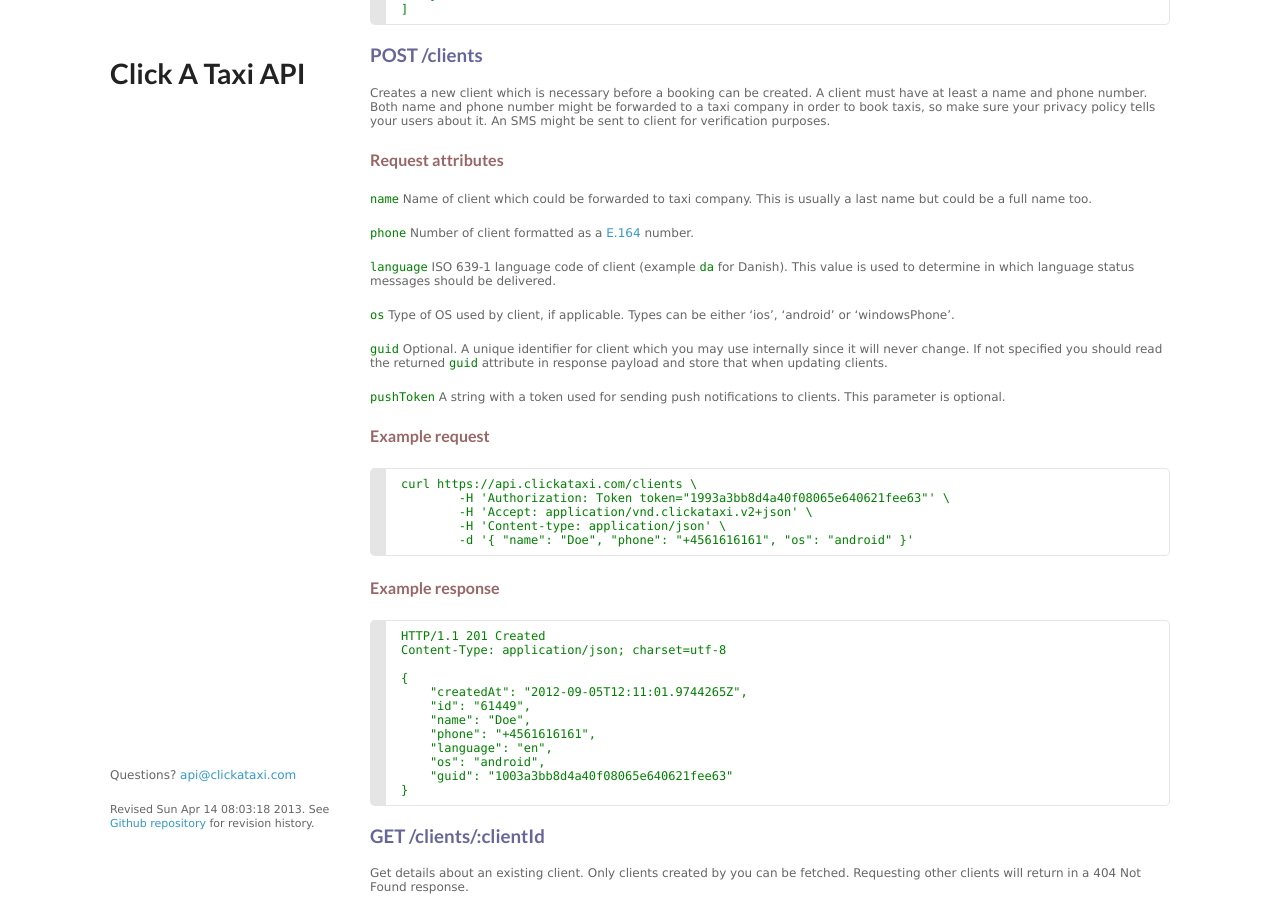
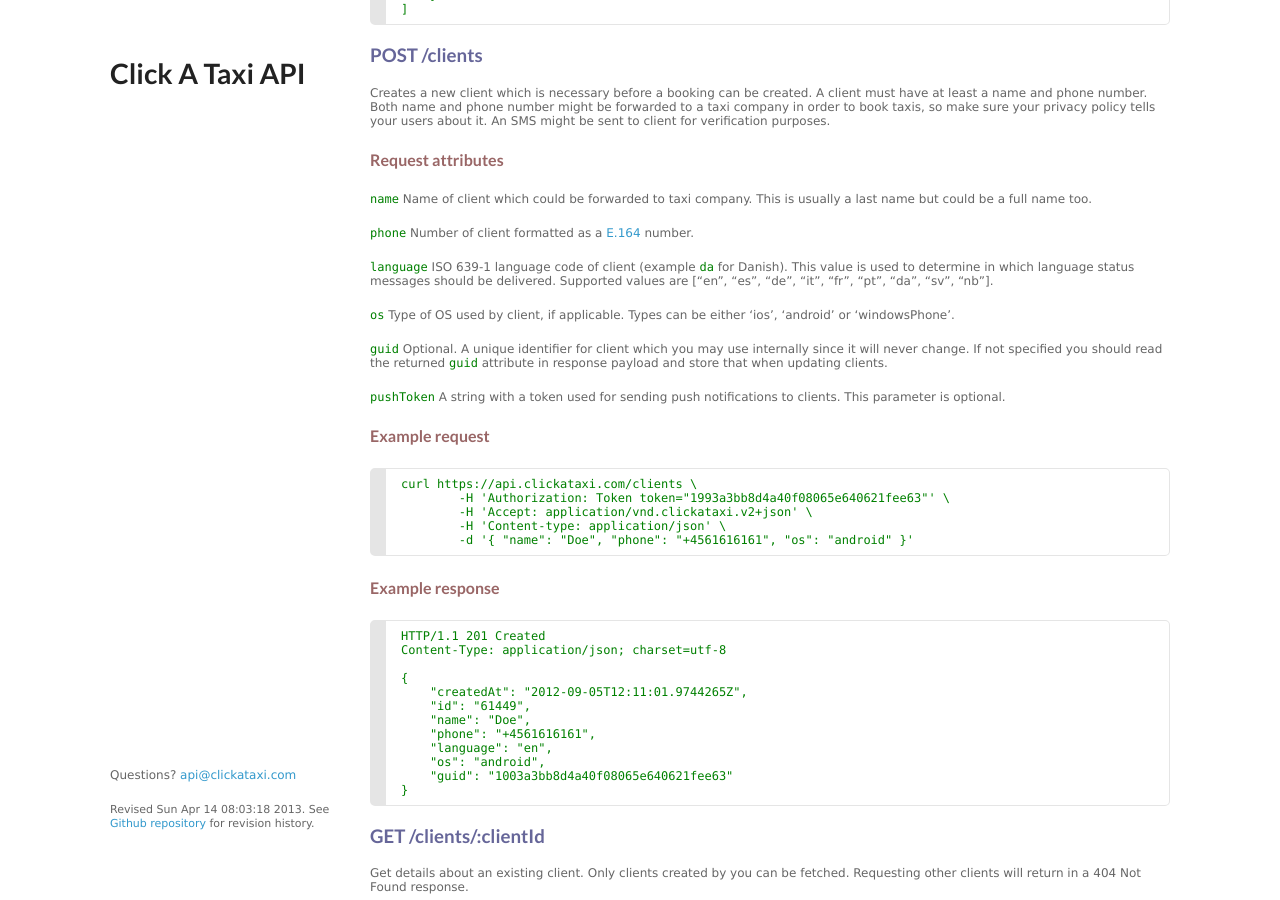
Before and after one commit to clickataxi/api-documentation, a Jekyll site: the page built from index.md, in a window 1280 px wide and 900 px high, scrolled down 10347 px. Built offline with Jekyll 4.4.1, drawn with Linux system fonts in a browser that asks for light colours; Markdown is read by kramdown in place of the engine named in the settings.

Commit message:
Updates supported languages. #CAT-2533 fixed

```diff
--- a/index.md
+++ b/index.md
@@ -702,7 +702,7 @@
 
 `phone` Number of client formatted as a [E.164](http://en.wikipedia.org/wiki/E.164) number.
 
-`language` ISO 639-1 language code of client (example `da` for Danish). This value is used to determine in which language status messages should be delivered.
+`language` ISO 639-1 language code of client (example `da` for Danish). This value is used to determine in which language status messages should be delivered. Supported values are ["en", "es", "de", "it", "fr", "pt", "da", "sv", "nb"].
 
 `os` Type of OS used by client, if applicable. Types can be either 'ios', 'android' or 'windowsPhone'.
 
```
